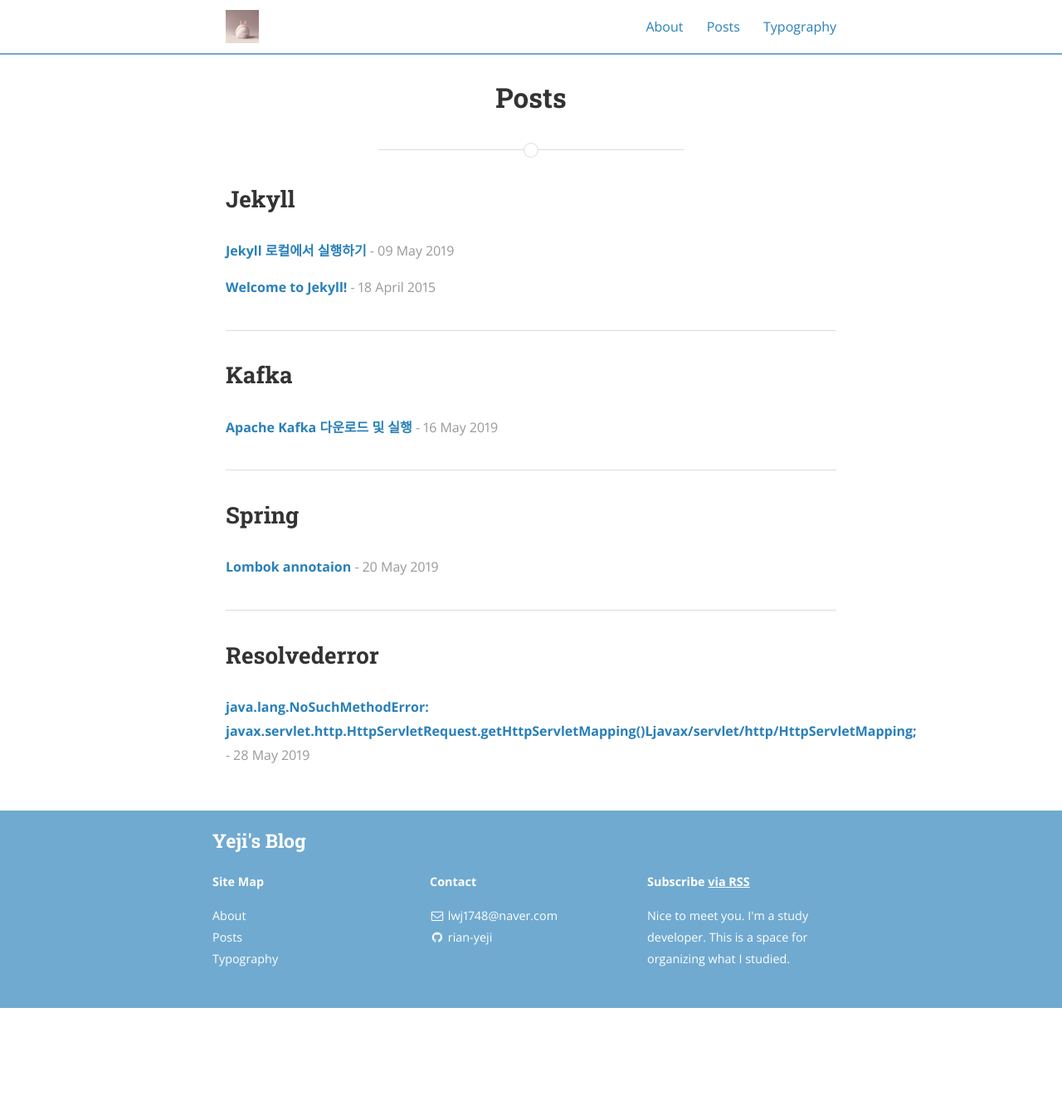
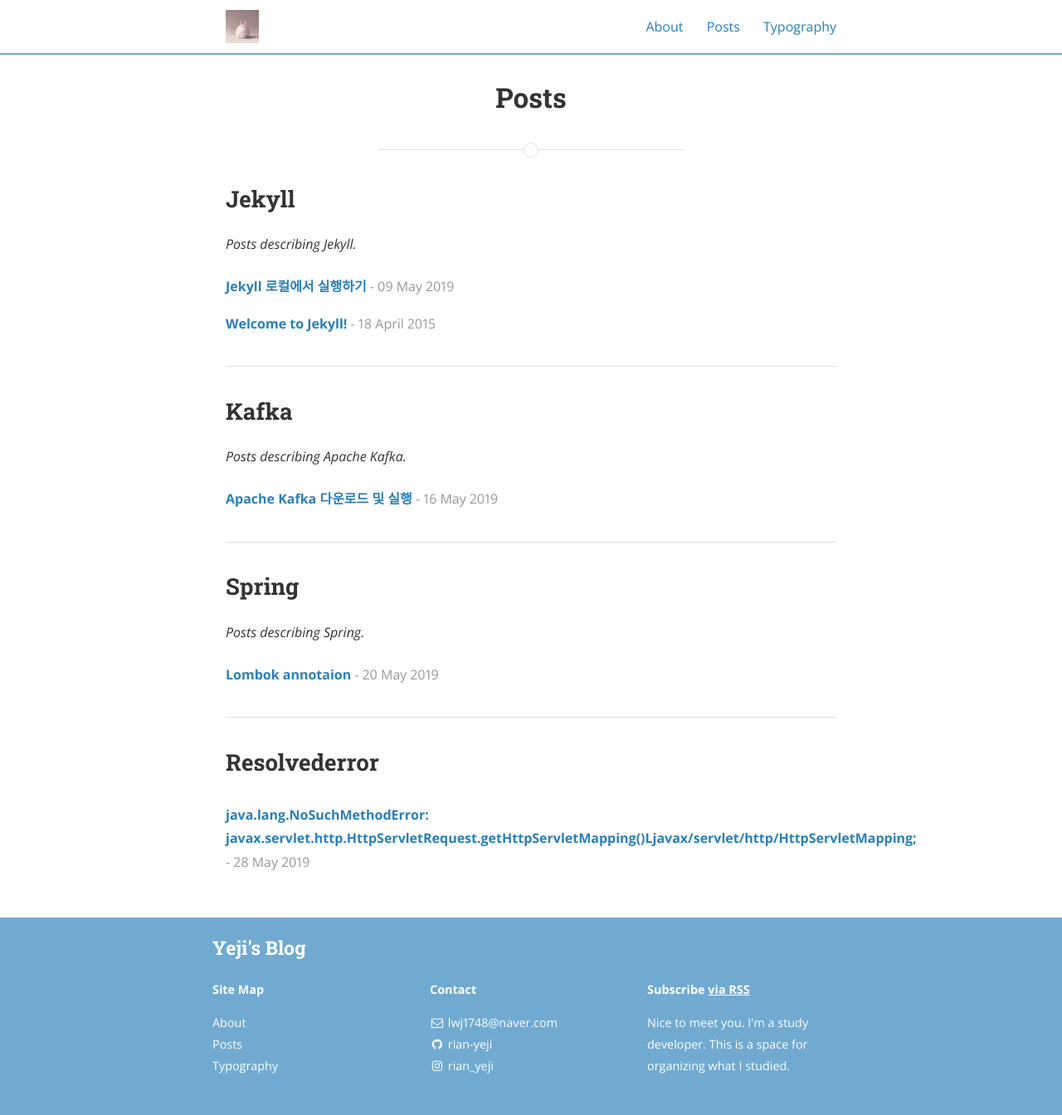
Before and after one commit to rian-yeji/rian-yeji.github.io, a Jekyll site: the page built from posts.html, in a window 1280 px wide. Shown: the whole page at 83% size. Built offline with Jekyll 4.4.1, drawn with Linux system fonts in a browser that asks for light colours; nearby versions of some CDN libraries; before the commit the page ends 1215 px from its top, so only the background shows below that; some of the changed lines change nothing that is shown.

Commit message:
Update _config.yml

```diff
--- a/_config.yml
+++ b/_config.yml
@@ -50,11 +50,26 @@ jekyll-archives:
 
 # Category descriptions (for archive pages)
 descriptions:
-  - cat: jekyll
-    desc: "Posts describing Jekyll setup techniques."
+  - cat: Jekyll
+    desc: "Posts describing Jekyll."
 
-  - cat: dummy
-    desc: "Just some placeholder posts, lorem ipsum and the rest."
+  - cat: Spring
+    desc: "Posts describing Spring."
+
+  - cat: Kafka
+    desc: "Posts describing Apache Kafka."
+
+  - cat: Tools
+    desc: "Posts describing Apache Jekyll."
+
+  - cat: React
+    desc: "Posts describing development tools."
+
+  - cat: Unreslovederror
+    desc: "Posts describing errors that have been unresolved during the experience."
+
+  - cat: Reslovederror
+    desc: "Posts describing errors that have been resolved during the experience."
 
 # Social icons and sharing options
 #
@@ -116,23 +131,9 @@ social:
 
   - name: Instagram
     icon: instagram
-    username:
-    url:
+    username: rian_yeji
+    url: https://www.instagram.com/rian_yeji
     desc: Follow me on Instagram
-    share: false
-
-  - name: Pinterest
-    icon: pinterest
-    username:
-    url:
-    desc: Follow me on Pinterest
-    share: true
-
-  - name: SoundCloud
-    icon: soundcloud
-    username:
-    url:
-    desc: Follow me on SoundCloud
     share: false
 
   - name: Tumblr
@@ -149,41 +150,6 @@ social:
     desc: Friend me on Steam
     share: false
 
-  - name: Dribbble
-    icon: dribbble
-    username:
-    url:
-    desc: Follow me on Dribble
-    share: false
-
-  - name: Vimeo
-    icon: vimeo-square
-    username:
-    url:
-    desc: Follow me on Vimeo
-    share: false
-
-  - name: Vine
-    icon: vine
-    username:
-    url:
-    desc: Follow me on Vine
-    share: false
-
-  - name: Reddit
-    icon: reddit
-    username:
-    url:
-    desc: Share to Reddit
-    share: true
-
-  - name: "Hacker News"
-    icon: hacker-news
-    username:
-    url:
-    desc: Share to Hacker News
-    share: false
-
 # Social sharing protocols
 # These are for automatically generating sharing metadata for FB and Twitter
 # OS Protocol is for sharing the source of your site, if you're interested. For more, see osprotocol.com
```
